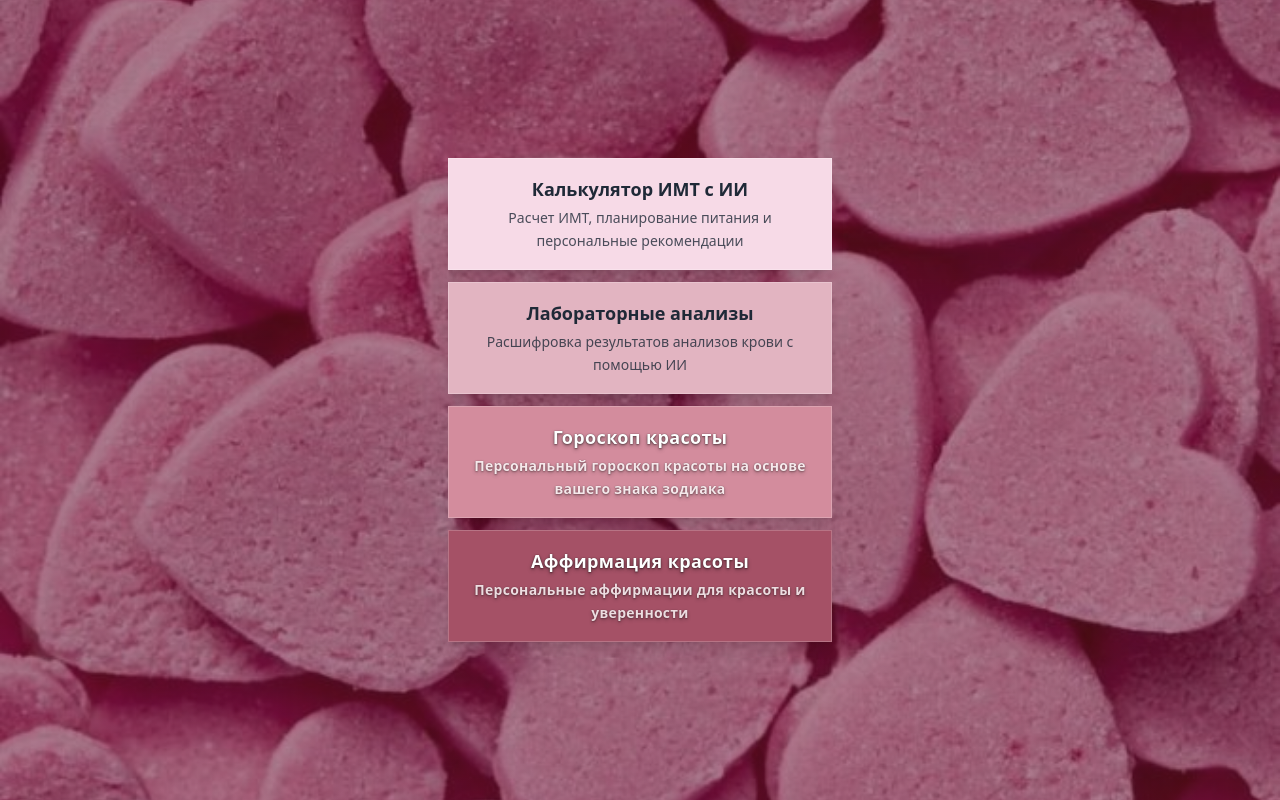
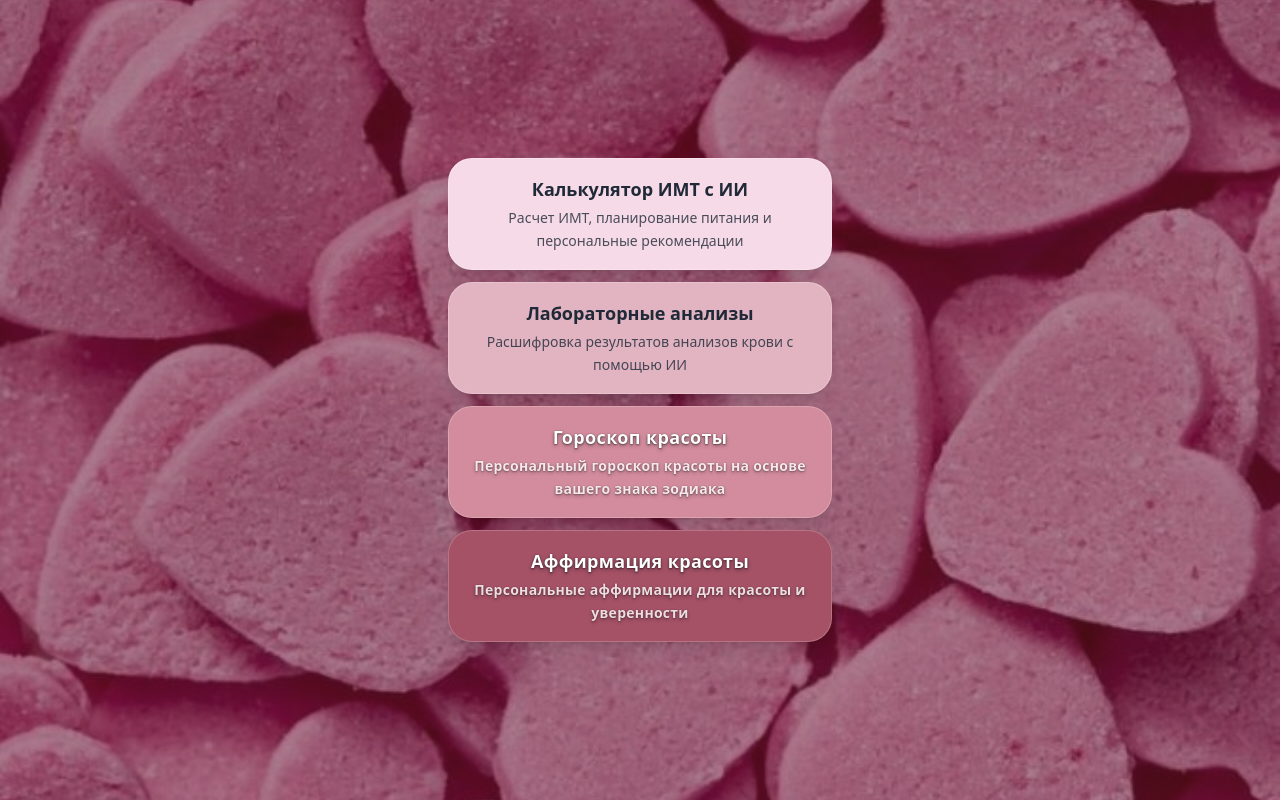
Before and after one commit to HappyDoomGuy/beautybot_panel, a React (Vite) app: page / in a window 1280 px wide. Built offline with nearby package versions, Linux system fonts and the light colour scheme.

Commit message:
Увеличено скругление углов карточек главного меню
- Добавлен класс rounded-3xl для более округлых углов карточек

```diff
--- a/src/components/MainMenu.tsx
+++ b/src/components/MainMenu.tsx
@@ -56,7 +56,7 @@ const MainMenu: React.FC<MainMenuProps> = ({ onAppSelect }) => {
                   >
                     <div
                       className={`
-                        w-full h-28 p-5 shadow-lg
+                        w-full h-28 p-5 shadow-lg rounded-3xl
                         ${app.colorClass} hover:${app.hoverColor}
                         group cursor-pointer
                         transition-all duration-300
```
